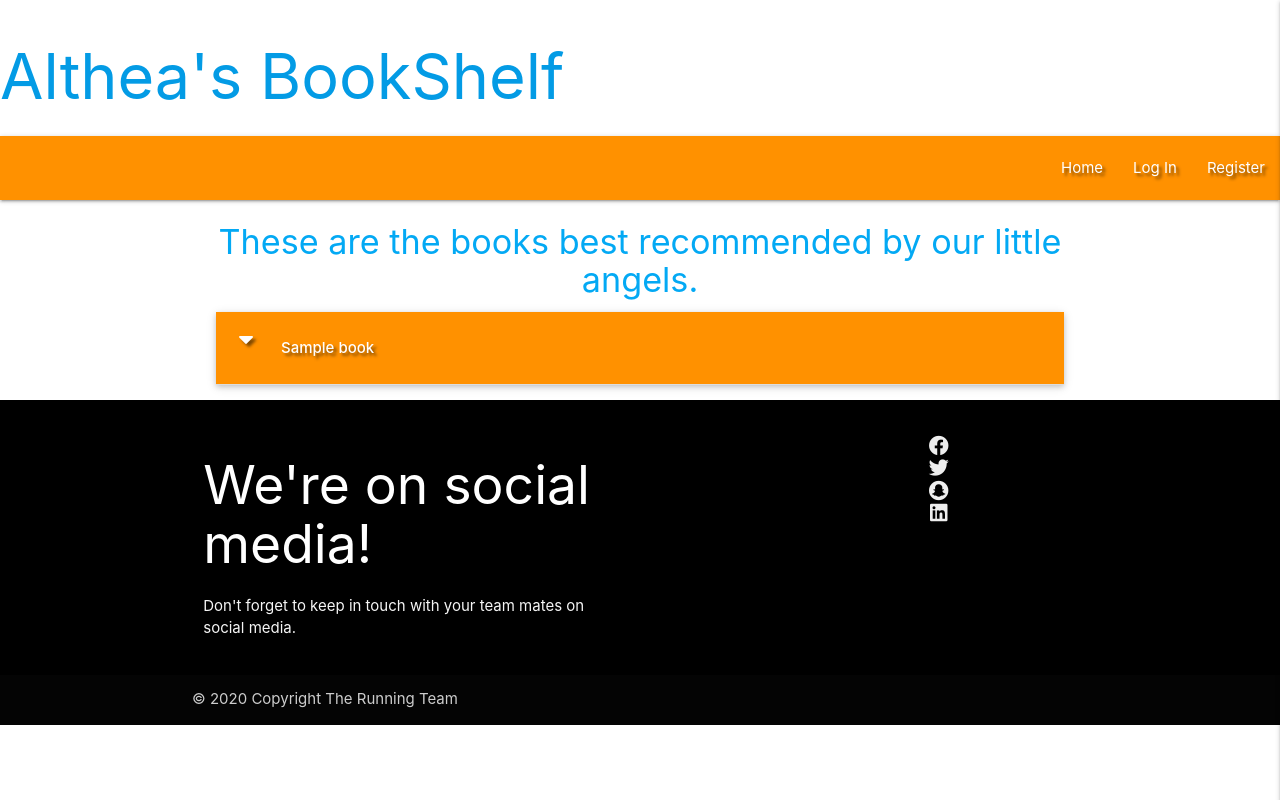
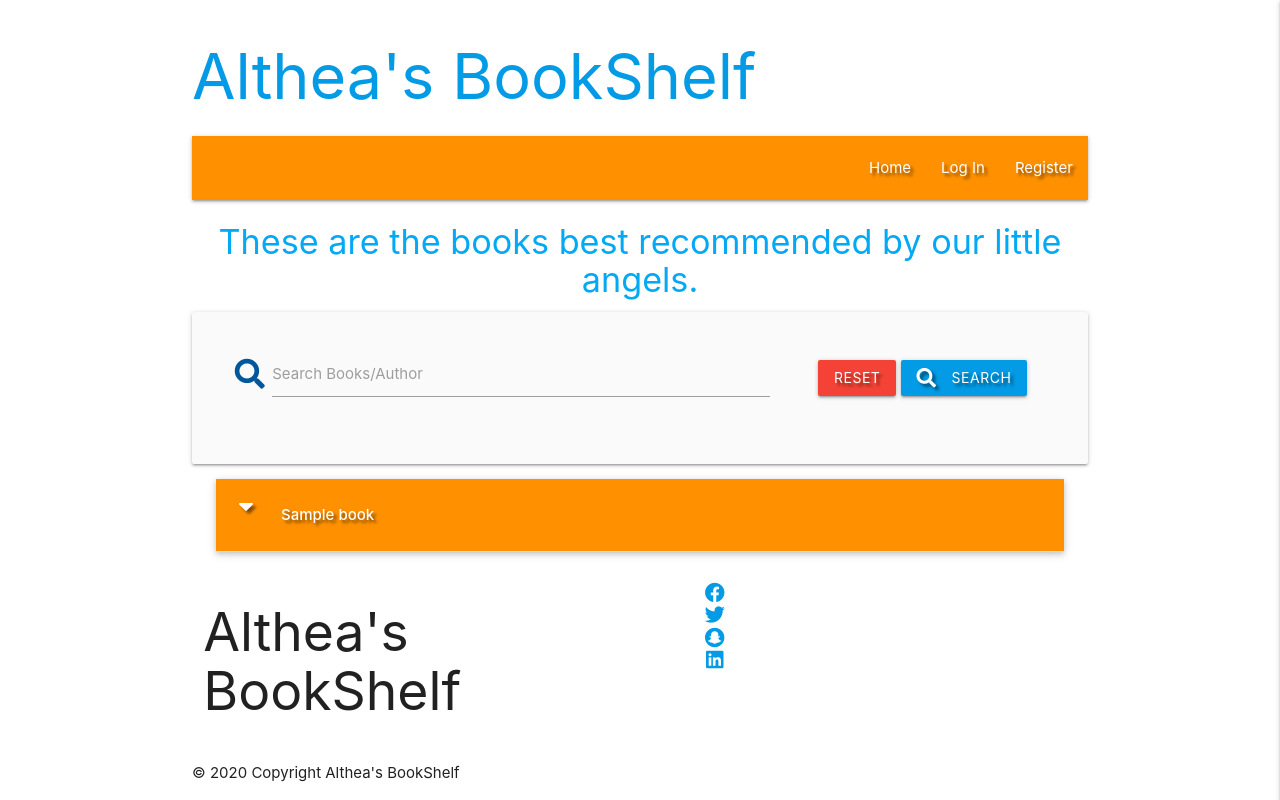
Before and after one commit to Code-Institute-Submissions/althea-bookshelf, a Flask app: page / in a window 1280 px wide. Run offline with Flask 2, Linux system fonts and the light colour scheme; a database or web service that is not in the repository returns one stand-in record (values such as "Sample title"); some libraries are stand-ins or nearby versions.

Commit message:
Add search functionality

```diff
--- a/app.py
+++ b/app.py
@@ -23,6 +23,14 @@ mongo = PyMongo(app)
 @app.route("/get_books")
 def get_books():
     books = list(mongo.db.books.find())
+    return render_template("books.html", books=books)
+
+
+# Function and route to add search functionality
+@app.route("/seach", methods=["GET", "POST"])
+def search():
+    query = request.form.get("query")
+    books = list(mongo.db.books.find({"$text": {"$search": query}}))
     return render_template("books.html", books=books)
 
 
@@ -72,12 +80,12 @@ def login():
 
             else:
                 # invalid password match
-                flash("incorrect Username and/or Password")
+                flash("Invalid Username and/or Password")
                 return redirect(url_for("login"))
 
         else:
             # username doesn't exists
-            flash("incorrect Username and/or Password")
+            flash("Invalid Username and/or Password")
             return redirect(url_for("login"))
 
     return render_template("login.html")
@@ -122,12 +130,7 @@ def profile(username):
 def delete_profile(critics_id):
     # Remove session user's profile from the db
     mongo.db.critics.remove({"username": session["user"]})
-    mongo.db.books.remove({"book_title": session["user"]})
-    mongo.db.books.remove({"book_author": session["user"]})
-    mongo.db.books.remove({"book_review": session["user"]})
-    mongo.db.books.remove({"fun_meter": session["user"]})
-    mongo.db.books.remove({"date_posted": session["user"]})
-    mongo.db.books.remove({"fun_viewed": session["user"]})
+    mongo.db.books.remove({"username": session["user"]})
     flash("Profile Successfully Deleted")
     return redirect(url_for("logout"))
 
@@ -152,8 +155,7 @@ def add_book():
             "fun_meter": request.form.get("fun_meter"),
             "is_recommend": is_recommend,
             "date_posted": request.form.get("date_posted"),
-            "fun_viewed": session["user"],
-            "username": request.form.get("username")
+            "username": session["user"]
         }
         mongo.db.books.insert_one(book)
         flash("Thank you for your contribution!")
@@ -173,8 +175,7 @@ def edit_book(book_id):
             "fun_meter": request.form.get("fun_meter"),
             "is_recommend": is_recommend,
             "date_posted": request.form.get("date_posted"),
-            "fun_viewed": session["user"],
-            "username": request.form.get("username")
+            "username": session["user"]
         }
         mongo.db.books.update({"_id": ObjectId(book_id)}, review)
         flash("Book review is updated!")
@@ -202,7 +203,7 @@ def add_review(book_id):
             "title": book["book_title"],
             "user_review": request.form.get("user_review"),
             "review_rate": request.form.get("review_rate"),
-            "fun_viewed": session["user"]
+            "username": session["user"]
         }
         # Review is added
         mongo.db.review.insert_one(new_review)
@@ -211,7 +212,6 @@ def add_review(book_id):
 
     return render_template("add_review.html", book=book)
 
-
 if __name__ == "__main__":
     app.run(host=os.environ.get("IP"),
             port=int(os.environ.get("PORT")),
--- a/templates/base.html
+++ b/templates/base.html
@@ -17,6 +17,7 @@
 <body>
 
     <header>
+    <div class="container">
         <div class="navbar-bg">
             <div class="no-bottom-mg hide-on-med-and-down">
                 <h1 class="title white-text no-bottom-mg no-top-mg">
@@ -65,6 +66,7 @@
                 <li><a href="{{ url_for('register') }}">Register</a></li>
             {% endif %}
         </ul>
+    </div>
     </header>
 
     <section>
@@ -85,27 +87,24 @@
         {% endblock %}
     </main>
 
-    <footer class="page-footer black">
+    <footer>
         <div class="container">
             <div class="row">
-                <div class="col l6 s12">
-                    <h2 id="footer-heading" class="white-text no-top-mg">We're on social media!</h2>
-                    <p id="footer-info" class="grey-text text-lighten-4">Don't forget to keep in touch with your team
-                        mates on social
-                        media.</p>
+                <div class="col m3">
+                    <h2 id="footer-heading" class="no-top-mg">Althea's BookShelf</h2>
                 </div>
                 <div class="col l4 offset-l2 s12">
                     <ul class="center-align">
-                        <li class="small-bottom-mg"><a class="grey-text text-lighten-3" target="_blank"
+                        <li class="small-bottom-mg"><a class="text-lighten-3" target="_blank"
                                 href="https://www.facebook.com"><i aria-hidden="true"
                                     class="fa-lg fab fa-facebook"></i></a></li>
-                        <li class="small-bottom-mg"><a class="grey-text text-lighten-3" target="_blank"
+                        <li class="small-bottom-mg"><a class="text-lighten-3" target="_blank"
                                 href="https://www.twitter.com"><i aria-hidden="true"
                                     class="fa-lg fab fa-twitter"></i></a></li>
-                        <li class="small-bottom-mg"><a class="grey-text text-lighten-3" target="_blank"
+                        <li class="small-bottom-mg"><a class="text-lighten-3" target="_blank"
                                 href="https://www.snapchat.com"><i aria-hidden="true"
                                     class="fa-lg fab fa-snapchat"></i></a></li>
-                        <li class="small-bottom-mg"><a class="grey-text text-lighten-3" target="_blank"
+                        <li class="small-bottom-mg"><a class="text-lighten-3" target="_blank"
                                 href="https://www.linkedin.com"><i aria-hidden="true"
                                     class="fa-lg fab fa-linkedin"></i></a></li>
                     </ul>
@@ -114,7 +113,7 @@
         </div>
         <div class="footer-copyright">
             <div class="container">
-                <span id="admin">©</span> 2020 Copyright The Running Team
+                <span id="admin">©</span> 2020 Copyright Althea's BookShelf
             </div>
         </div>
     </footer>
--- a/templates/books.html
+++ b/templates/books.html
@@ -3,13 +3,32 @@
 
     <h4 class="center-align register">These are the books best recommended by our little angels. </h4>
 
+    <div class="row card-panel grey lighten-5">
+        <form action="{{ url_for('search') }}" method="post" class="col s12">
+            <div class="row valign-wrapper center-align">
+                <div class="input-field col s12 m8">
+                    <i class="fas fa-search prefix light-blue-text text-darken-4"></i>
+                    <input type="text" name="query" id="query" minlength="3" class="validate" required>
+                    <label for="query">Search Books/Author</label>
+                </div>
+                <div class="col s12 m4">
+                    <a href="{{ url_for('get_books') }}" class="red btn text-shadow">Reset</a>
+                    <button type="submit" class="light-blue darken-1 btn text-shadow">
+                        <i class="fas fa-search left"></i> Search
+                    </button>
+                </div>
+            </div>
+        </form>
+    </div>
+
+    {% if books|length > 0 %}
     <ul class="collapsible popout">
         {% for book in books %}
         <li>
             <div class="collapsible-header white-text orange accent-3 text-shadow">
                 <div class="col s3">
                     <i class="fas fa-caret-down"></i>
-                    {% if session.user|lower == book.fun_viewed|lower %}
+                    {% if session.user|lower == book.username|lower %}
                         <a href="#remove{{ loop.index }}" class="btn-small green accent-4 waves-effect waves-light modal-trigger">Remove Book</a>
                         <a href="{{ url_for('edit_book', book_id=book._id) }}" class="btn-small light-blue accent-4">Edit Book</a>
 
@@ -40,7 +59,7 @@
                 <p>What makes it a Fun Book: <br>{{ book.book_review }}</p>
                 <p>Fun Meter: <span>{{ book.fun_meter }}</span></p>
                 <p>Date Posted: <span>{{ book.date_posted }}</span></p>
-                <p><em> FunViewed by: {{ book.fun_viewed }}</em></p>
+                <p><em> FunViewed by: {{ book.username }}</em></p>
 
                 <div class="row">
 
@@ -53,5 +72,8 @@
         </li>
         {% endfor %}
     </ul>
+    {% else %}
+        <h4 class="red-text center-align register">No Results Found</h4>
+    {% endif %}
 
 {% endblock %}
--- a/templates/books_reviewed.html
+++ b/templates/books_reviewed.html
@@ -5,7 +5,7 @@
     <h3 class="center-align register">Books Reviewed </h3>
 
      <div class="row">
-     {% for book in books %}
+
     <div class="col s12 m8 offset-m2">
         <div class="card-panel">
             <h3 class="center-align light-blue-text text-darken-4">
@@ -25,7 +25,7 @@
             </h3>
         </div>
     </div>
-    {% endfor %}
+
 </div>
 
 
--- a/templates/profile.html
+++ b/templates/profile.html
@@ -32,6 +32,7 @@
             <h3 class="center-align register">Books Reviewed</h3>
 
             <ul class="collapsible">
+
                 <li>
                     <div class="collapsible-header white-text orange accent-3 text-shadow">
 
@@ -54,6 +55,7 @@
 
                     </div>
                 </li>
+
             </ul>
         </div>
     </div>
```
